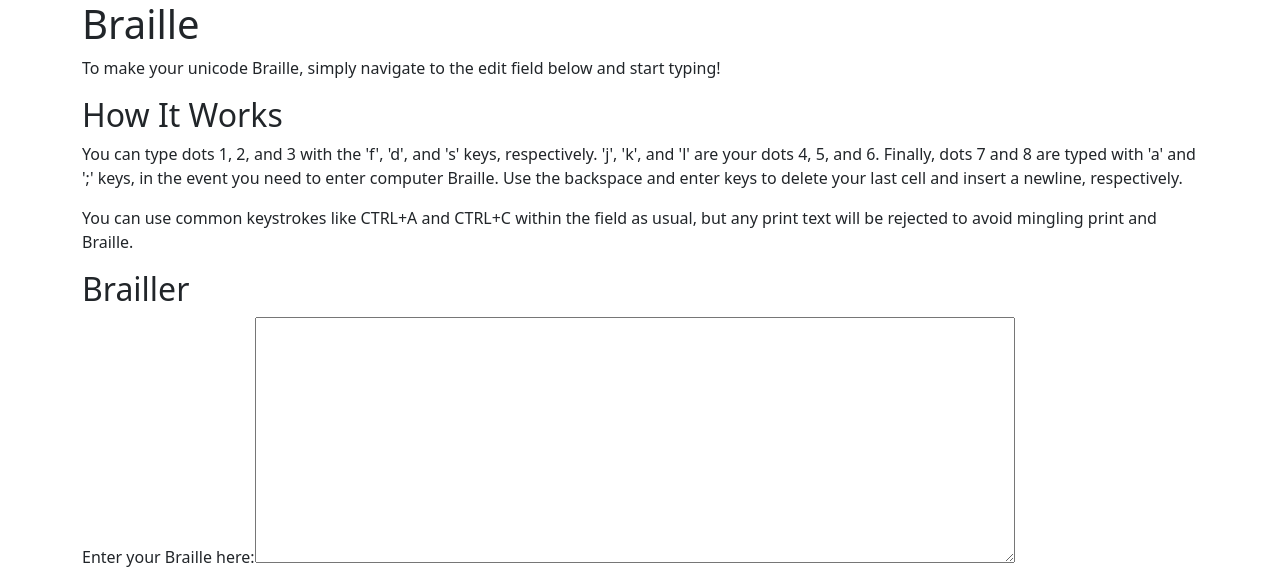
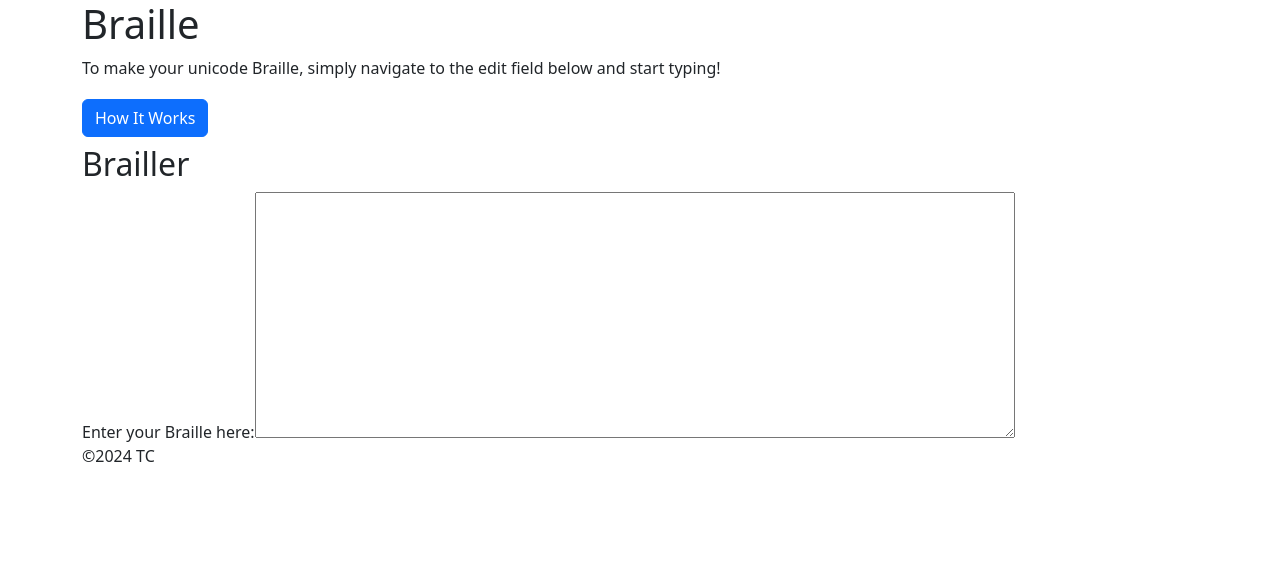
Before and after one commit to truthless-dev/Portfolio_Website, a Django app: page /braille/ in a window 1280 px wide. Shown: the top 567 px of the page. Run offline with Django 5.2, Linux system fonts and the light colour scheme.

Commit message:
Condense the Braille index page
Replace the previously verbose how-to notes with an accessibly
collapsable region that will initially hide this information for a
smoother user experience.

Modify the base and meta templates to include Bootstrap and its plugins
correctly. These are needed for the collapsing button on this page and
will doubtless be used widely throughout the project later.

Add unit tests for the Braille app.

```diff
--- a/braille/templates/braille/index.html
+++ b/braille/templates/braille/index.html
@@ -8,15 +8,21 @@
 
 {% block content %}
 <div>
-<p>To make your unicode Braille, simply navigate to the edit field below and start typing!</p>
+ <p>To make your unicode Braille, simply navigate to the edit field below and start typing!</p>
 </div>
 <div>
-<h2>How It Works</h2>
-<p>You can type dots 1, 2, and 3 with the &apos;f&apos;, &apos;d&apos;, and &apos;s&apos; keys, respectively. &apos;j&apos;, &apos;k&apos;, and &apos;l&apos; are your dots 4, 5, and 6. Finally, dots 7 and 8 are typed with &apos;a&apos; and &apos;&semi;&apos; keys, in the event you need to enter computer Braille. Use the backspace and enter keys to delete your last cell and insert a newline, respectively.</p>
-<p>You can use common keystrokes like CTRL+A and CTRL+C within the field as usual, but any print text will be rejected to avoid mingling print and Braille.</p>
+    <h2><button class="btn btn-primary" type="button" data-bs-toggle="collapse" data-bs-target="#howto" aria-expanded="false" aria-controls="howto">
+  How It Works
+        </button></h2>
+ <div class="collapse" id="howto">
+  <div class="card card-body">
+   <p>You can type dots 1, 2, and 3 with the &apos;f&apos;, &apos;d&apos;, and &apos;s&apos; keys, respectively. &apos;j&apos;, &apos;k&apos;, and &apos;l&apos; are your dots 4, 5, and 6. Finally, dots 7 and 8 are typed with &apos;a&apos; and &apos;&semi;&apos; keys, in the event you need to enter computer Braille. Use the backspace and enter keys to delete your last cell and insert a newline, respectively.</p>
+   <p>You can use common keystrokes like CTRL+A and CTRL+C within the field as usual, but any print text will be rejected to avoid mingling print and Braille.</p>
+  </div>
+ </div>
 </div>
 <div>
-<h2>Brailler</h2>
-<label>Enter your Braille here: </label><textarea id="brailler" rows="10" cols="80"></textarea>
+ <h2>Brailler</h2>
+ <label>Enter your Braille here: </label><textarea id="brailler" rows="10" cols="80"></textarea>
 </div>
 {% endblock content %}
--- a/templates/base.html
+++ b/templates/base.html
@@ -15,6 +15,8 @@
   {% endblock content %}
 
   {% include "footer.html" %}
+
+  <script src="https://cdn.jsdelivr.net/npm/bootstrap@5.3.3/dist/js/bootstrap.bundle.min.js" integrity="sha384-YvpcrYf0tY3lHB60NNkmXc5s9fDVZLESaAA55NDzOxhy9GkcIdslK1eN7N6jIeHz" crossorigin="anonymous"></script>
  </body>
 
 </html>
--- a/templates/meta.html
+++ b/templates/meta.html
@@ -1,4 +1,5 @@
 <title>{% if not title %}TC{% else %}{{ title }} - TC{% endif %}</title>
 <meta charset="utf-8">
+<meta name="viewport" content="width=device-width, initial-scale=1">
 <script src="https://ajax.googleapis.com/ajax/libs/jquery/3.7.1/jquery.min.js"></script>
-<link rel="stylesheet" href="https://cdn.jsdelivr.net/npm/bootstrap@5.3.1/dist/css/bootstrap.min.css">
+<link href="https://cdn.jsdelivr.net/npm/bootstrap@5.3.3/dist/css/bootstrap.min.css" rel="stylesheet" integrity="sha384-QWTKZyjpPEjISv5WaRU9OFeRpok6YctnYmDr5pNlyT2bRjXh0JMhjY6hW+ALEwIH" crossorigin="anonymous">
```
Also changed, not shown: braille/tests.py (+9 -1 lines).
